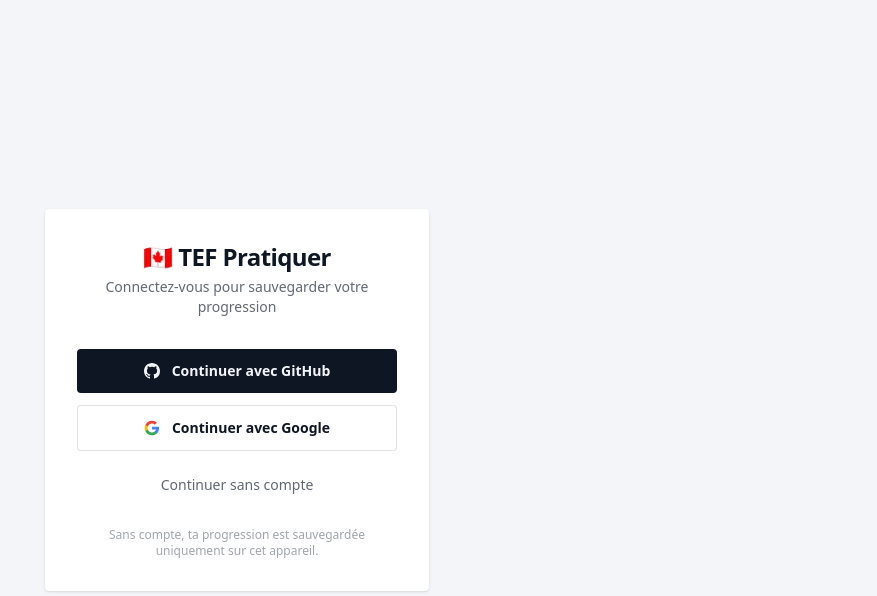
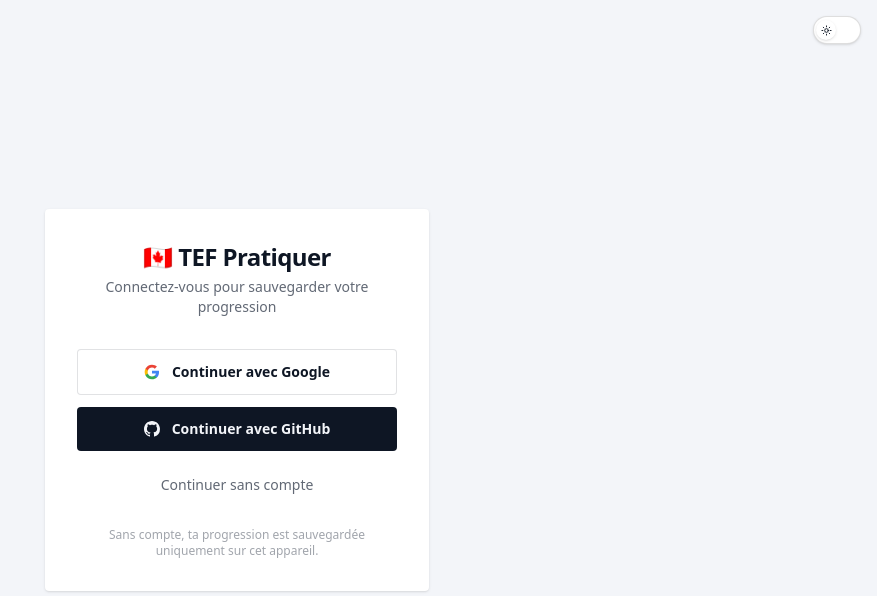
Before and after one commit to diegovelasquezweb/FrenchTest, a React (Vite) app: page / in a window 1280 px wide. Shown: the top 596 px of the page, without its empty margins (403-1280 px from the left). Built offline with nearby package versions, Linux system fonts and the light colour scheme; no server answers.

Commit message:
update test

```diff
--- a/src/components/LoginScreen.tsx
+++ b/src/components/LoginScreen.tsx
@@ -1,3 +1,6 @@
+import { useTheme } from "../hooks/useTheme";
+import { ThemeToggle } from "./ThemeToggle";
+
 interface LoginScreenProps {
   onGitHub(): void;
   onGoogle(): void;
@@ -5,25 +8,18 @@ interface LoginScreenProps {
 }
 
 export function LoginScreen({ onGitHub, onGoogle, onGuest }: LoginScreenProps) {
+  const { theme, toggle } = useTheme();
+
   return (
     <div className="flex min-h-screen flex-col items-center justify-center bg-(--color-bg) px-6">
+      <div className="absolute top-4 right-4">
+        <ThemeToggle theme={theme} onToggle={toggle} />
+      </div>
       <div className="w-full max-w-sm rounded-(--radius-card) bg-(--color-surface) p-8 shadow-sm text-center">
         <p className="text-2xl font-extrabold tracking-tight text-(--color-ink) mb-1">🇨🇦 TEF Pratiquer</p>
         <p className="text-sm text-(--color-muted) mb-8">Connectez-vous pour sauvegarder votre progression</p>
 
         <div className="flex flex-col gap-3">
-          {/* GitHub */}
-          <button
-            type="button"
-            onClick={onGitHub}
-            className="flex w-full items-center justify-center gap-3 rounded-(--radius-button) bg-(--color-ink) px-5 py-3 text-sm font-semibold text-(--color-bg) transition-opacity duration-150 hover:opacity-80"
-          >
-            <svg viewBox="0 0 16 16" width="16" height="16" fill="currentColor" aria-hidden="true">
-              <path d="M8 0C3.58 0 0 3.58 0 8c0 3.54 2.29 6.53 5.47 7.59.4.07.55-.17.55-.38 0-.19-.01-.82-.01-1.49-2.01.37-2.53-.49-2.69-.94-.09-.23-.48-.94-.82-1.13-.28-.15-.68-.52-.01-.53.63-.01 1.08.58 1.23.82.72 1.21 1.87.87 2.33.66.07-.52.28-.87.51-1.07-1.78-.2-3.64-.89-3.64-3.95 0-.87.31-1.59.82-2.15-.08-.2-.36-1.02.08-2.12 0 0 .67-.21 2.2.82.64-.18 1.32-.27 2-.27.68 0 1.36.09 2 .27 1.53-1.04 2.2-.82 2.2-.82.44 1.1.16 1.92.08 2.12.51.56.82 1.27.82 2.15 0 3.07-1.87 3.75-3.65 3.95.29.25.54.73.54 1.48 0 1.07-.01 1.93-.01 2.2 0 .21.15.46.55.38A8.013 8.013 0 0016 8c0-4.42-3.58-8-8-8z" />
-            </svg>
-            Continuer avec GitHub
-          </button>
-
           {/* Google */}
           <button
             type="button"
@@ -37,6 +33,18 @@ export function LoginScreen({ onGitHub, onGoogle, onGuest }: LoginScreenProps) {
               <path fill="#EA4335" d="M12 5.38c1.62 0 3.06.56 4.21 1.64l3.15-3.15C17.45 2.09 14.97 1 12 1 7.7 1 3.99 3.47 2.18 7.07l3.66 2.84c.87-2.6 3.3-4.53 6.16-4.53z"/>
             </svg>
             Continuer avec Google
+          </button>
+
+          {/* GitHub */}
+          <button
+            type="button"
+            onClick={onGitHub}
+            className="flex w-full items-center justify-center gap-3 rounded-(--radius-button) bg-(--color-ink) px-5 py-3 text-sm font-semibold text-(--color-bg) transition-opacity duration-150 hover:opacity-80"
+          >
+            <svg viewBox="0 0 16 16" width="16" height="16" fill="currentColor" aria-hidden="true">
+              <path d="M8 0C3.58 0 0 3.58 0 8c0 3.54 2.29 6.53 5.47 7.59.4.07.55-.17.55-.38 0-.19-.01-.82-.01-1.49-2.01.37-2.53-.49-2.69-.94-.09-.23-.48-.94-.82-1.13-.28-.15-.68-.52-.01-.53.63-.01 1.08.58 1.23.82.72 1.21 1.87.87 2.33.66.07-.52.28-.87.51-1.07-1.78-.2-3.64-.89-3.64-3.95 0-.87.31-1.59.82-2.15-.08-.2-.36-1.02.08-2.12 0 0 .67-.21 2.2.82.64-.18 1.32-.27 2-.27.68 0 1.36.09 2 .27 1.53-1.04 2.2-.82 2.2-.82.44 1.1.16 1.92.08 2.12.51.56.82 1.27.82 2.15 0 3.07-1.87 3.75-3.65 3.95.29.25.54.73.54 1.48 0 1.07-.01 1.93-.01 2.2 0 .21.15.46.55.38A8.013 8.013 0 0016 8c0-4.42-3.58-8-8-8z" />
+            </svg>
+            Continuer avec GitHub
           </button>
 
           {/* Guest */}
```
